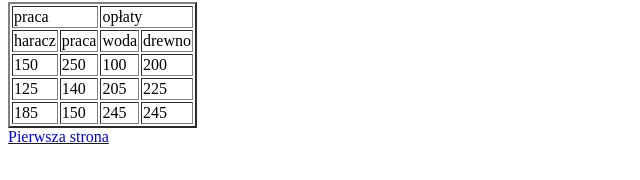
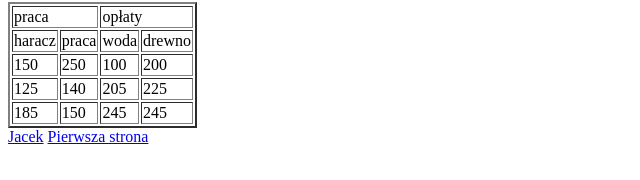
Before and after one commit to lanolesa/lanolesa.github.io, a plain HTML site: page second.html in a window 1280 px wide. Shown: the part 172-352 px from the top of the page, 0-640 px from the left. Drawn offline with Linux system fonts and the light colour scheme.

Commit message:
jacek
jacek

```diff
--- a/second.html
+++ b/second.html
@@ -147,6 +147,7 @@
 
         </table>
 
+        <a href="http://kompman777.github.io/second.html">Jacek</a>
       <a href="index.html">Pierwsza strona</a>
     </body>
 </html>
```
